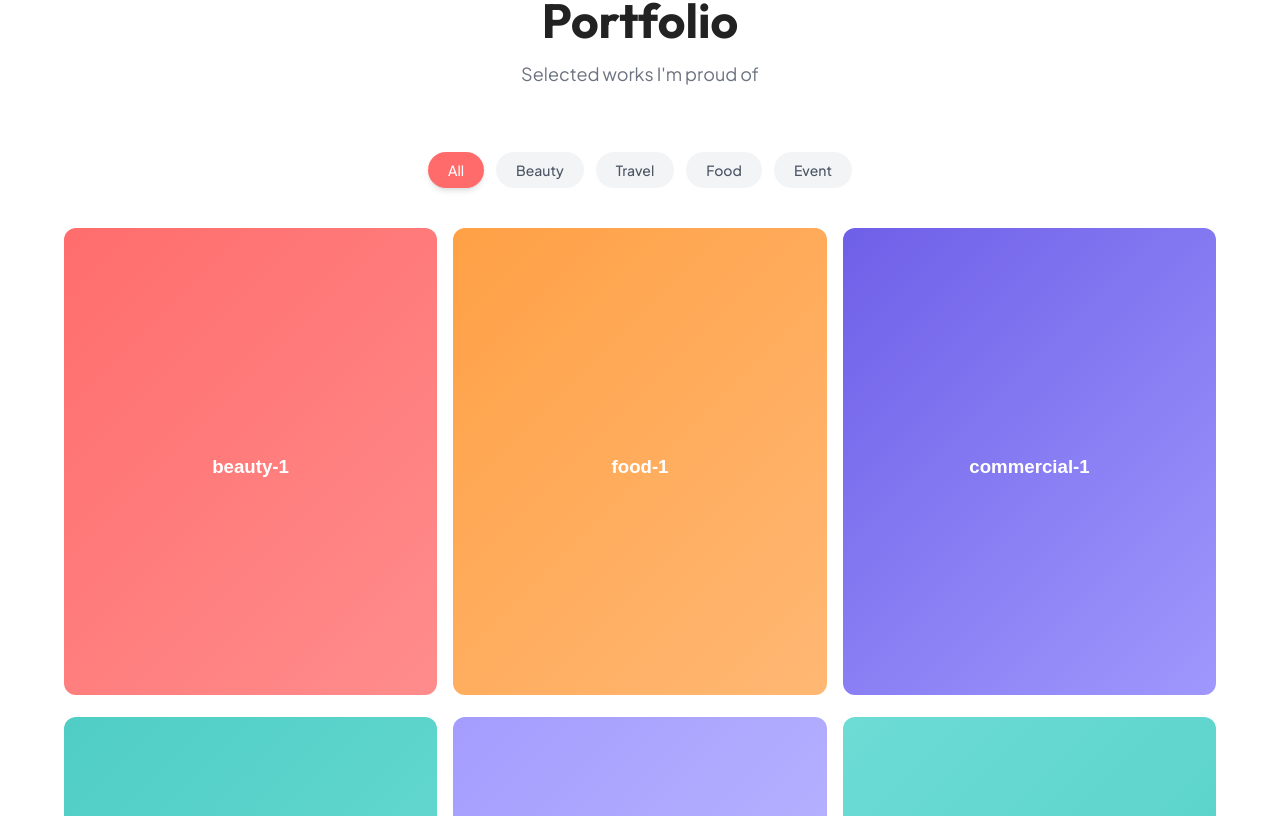
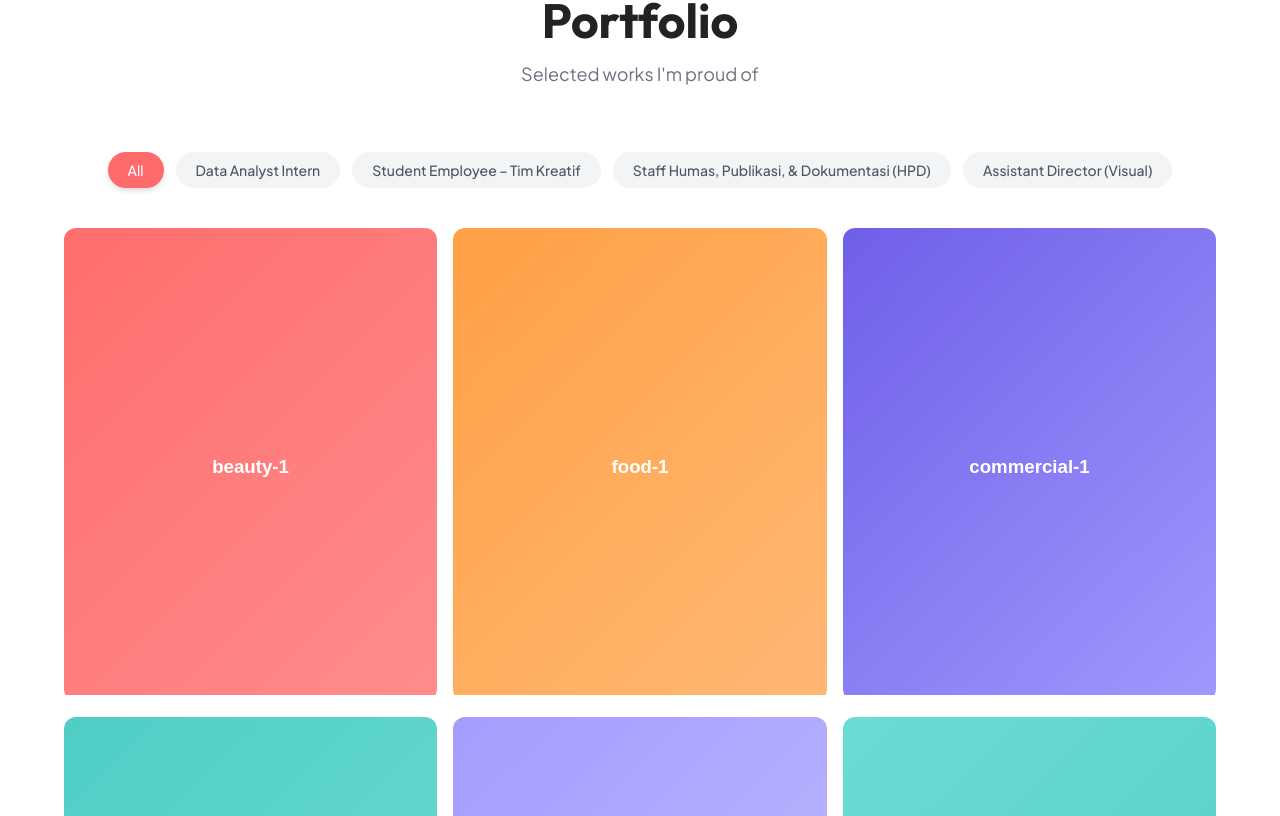
Before and after one commit to faeznz/porto-cc-dwrsma, a Next.js app: page / in a window 1280 px wide. Shown: the part 4024-4840 px from the top of the page. Built offline with nearby package versions, Linux system fonts and the light colour scheme.

Commit message:
fix: smooth scroll error handling, portfolio youtube link, categories from experience

```diff
--- a/src/app/robots.ts
+++ /dev/null
@@ -1,11 +0,0 @@
-import type { MetadataRoute } from "next";
-
-export default function robots(): MetadataRoute.Robots {
-  return {
-    rules: {
-      userAgent: "*",
-      allow: "/",
-    },
-    sitemap: "https://dewirismawati.vercel.app/sitemap.xml",
-  };
-}
--- a/src/app/sitemap.ts
+++ /dev/null
@@ -1,12 +0,0 @@
-import type { MetadataRoute } from "next";
-
-export default function sitemap(): MetadataRoute.Sitemap {
-  return [
-    {
-      url: "https://dewirismawati.vercel.app",
-      lastModified: new Date(),
-      changeFrequency: "monthly",
-      priority: 1,
-    },
-  ];
-}
--- a/src/components/Portfolio.tsx
+++ b/src/components/Portfolio.tsx
@@ -12,7 +12,7 @@ import { portfolioItems } from "@/data/portfolio";
 import { PortfolioCategory } from "@/types";
 import { cn } from "@/lib/utils";
 
-const categories: PortfolioCategory[] = ["All", "Beauty", "Travel", "Food", "Event"];
+const categories: PortfolioCategory[] = ["All", "Data Analyst Intern", "Student Employee – Tim Kreatif", "Staff Humas, Publikasi, & Dokumentasi (HPD)", "Assistant Director (Visual)"];
 
 export default function Portfolio() {
   const [activeCategory, setActiveCategory] = useState<PortfolioCategory>("All");
@@ -67,12 +67,13 @@ export default function Portfolio() {
               transition={{ duration: 0.3 }}
               className="break-inside-avoid"
             >
+              <div className="group relative w-full rounded-xl overflow-hidden cursor-pointer text-left">
                 <button
                   onClick={() => {
                     const idx = filtered.findIndex((f) => f.id === item.id);
                     setLightboxIndex(idx);
                   }}
-                className="group relative w-full rounded-xl overflow-hidden cursor-pointer text-left"
+                  className="w-full"
                 >
                   <div className="relative w-full aspect-[4/5]">
                     <Image
@@ -82,16 +83,39 @@ export default function Portfolio() {
                       className="object-cover transition-transform duration-500 group-hover:scale-110"
                       sizes="(max-width: 640px) 100vw, (max-width: 1024px) 50vw, 33vw"
                     />
+                    {item.youtube && (
+                      <div className="absolute inset-0 flex items-center justify-center">
+                        <div className="w-14 h-14 rounded-full bg-white/90 flex items-center justify-center shadow-lg group-hover:scale-110 transition-transform duration-300">
+                          <svg viewBox="0 0 24 24" className="w-6 h-6 ml-0.5 text-red-600" fill="currentColor">
+                            <path d="M8 5v14l11-7z" />
+                          </svg>
                         </div>
-                <div className="absolute inset-0 bg-gradient-to-t from-black/70 via-black/10 to-transparent opacity-0 group-hover:opacity-100 transition-opacity duration-300 flex flex-col justify-end p-4">
+                      </div>
+                    )}
+                  </div>
+                </button>
+                <div className="absolute inset-0 bg-gradient-to-t from-black/70 via-black/10 to-transparent opacity-0 group-hover:opacity-100 transition-opacity duration-300 flex flex-col justify-end p-4 pointer-events-none">
                   <h3 className="text-white font-bold text-lg">{item.title}</h3>
                   <p className="text-white/80 text-sm">{item.category}</p>
                   <p className="text-white/60 text-xs mt-1">{item.client}</p>
-                  <span className="mt-2 text-xs text-white bg-white/20 px-3 py-1 rounded-full w-fit backdrop-blur-sm">
+                  <div className="flex gap-2 mt-2">
+                    <span className="text-xs text-white bg-white/20 px-3 py-1 rounded-full w-fit backdrop-blur-sm">
                       View Detail
                     </span>
+                    {item.youtube && (
+                      <a
+                        href={item.youtube}
+                        target="_blank"
+                        rel="noopener noreferrer"
+                        onClick={(e) => e.stopPropagation()}
+                        className="text-xs text-white bg-red-500/80 px-3 py-1 rounded-full w-fit backdrop-blur-sm hover:bg-red-500 transition-colors pointer-events-auto"
+                      >
+                        Watch Video
+                      </a>
+                    )}
                   </div>
-              </button>
+                </div>
+              </div>
             </motion.div>
           ))}
         </AnimatePresence>
--- a/src/components/SmoothScroll.tsx
+++ b/src/components/SmoothScroll.tsx
@@ -1,10 +1,14 @@
 "use client";
 
 import { ReactNode, useEffect } from "react";
-import Lenis from "lenis";
 
 export default function SmoothScroll({ children }: { children: ReactNode }) {
   useEffect(() => {
+    let rafId: number;
+
+    async function initLenis() {
+      try {
+        const Lenis = (await import("lenis")).default;
         const lenis = new Lenis({
           duration: 1.2,
           easing: (t: number) => Math.min(1, 1.001 - Math.pow(2, -10 * t)),
@@ -16,13 +20,24 @@ export default function SmoothScroll({ children }: { children: ReactNode }) {
 
         function raf(time: number) {
           lenis.raf(time);
-      requestAnimationFrame(raf);
+          rafId = requestAnimationFrame(raf);
         }
 
-    requestAnimationFrame(raf);
+        rafId = requestAnimationFrame(raf);
 
         return () => {
+          cancelAnimationFrame(rafId);
           lenis.destroy();
+        };
+      } catch (e) {
+        console.warn("Lenis smooth scroll failed to load:", e);
+      }
+    }
+
+    const cleanup = initLenis();
+
+    return () => {
+      if (cleanup) cleanup.then((fn) => fn?.());
     };
   }, []);
 
--- a/src/components/ui/AnimatedCounter.tsx
+++ b/src/components/ui/AnimatedCounter.tsx
@@ -16,10 +16,7 @@ export default function AnimatedCounter({ value, label }: AnimatedCounterProps)
   const numValue = parseInt(value.replace(/[^0-9]/g, "")) || 0;
   const suffix = value.replace(/[0-9]/g, "");
 
-  const count = useSpring(0, {
-    duration: 2000,
-    bounce: 0,
-  });
+  const count = useSpring(0, { stiffness: 50, damping: 20 });
 
   useMotionValueEvent(count, "change", (latest) => {
     setDisplayValue(Math.round(latest));
--- a/src/data/portfolio.ts
+++ b/src/data/portfolio.ts
@@ -17,7 +17,7 @@ export const portfolioItems: PortfolioItem[] = [
   {
     id: 1,
     title: "Wardah Campaign",
-    category: "Beauty",
+    category: "Student Employee – Tim Kreatif",
     client: "Wardah",
     image: "/images/portfolio/beauty-1.svg",
     instagram: "https://instagram.com/p/example1",
@@ -25,7 +25,7 @@ export const portfolioItems: PortfolioItem[] = [
   {
     id: 2,
     title: "Traveling to Bali",
-    category: "Travel",
+    category: "Student Employee – Tim Kreatif",
     client: "Traveloka",
     image: "/images/portfolio/travel-1.svg",
     instagram: "https://instagram.com/p/example2",
@@ -33,7 +33,7 @@ export const portfolioItems: PortfolioItem[] = [
   {
     id: 3,
     title: "Summer Fashion Lookbook",
-    category: "Fashion",
+    category: "Student Employee – Tim Kreatif",
     client: "Zalora",
     image: "/images/portfolio/fashion-1.svg",
     instagram: "https://instagram.com/p/example3",
@@ -41,7 +41,7 @@ export const portfolioItems: PortfolioItem[] = [
   {
     id: 4,
     title: "Food Review: New Cafe",
-    category: "Food",
+    category: "Student Employee – Tim Kreatif",
     client: "Personal Brand",
     image: "/images/portfolio/food-1.svg",
     instagram: "https://instagram.com/p/example4",
@@ -49,7 +49,7 @@ export const portfolioItems: PortfolioItem[] = [
   {
     id: 5,
     title: "Music Festival Coverage",
-    category: "Event",
+    category: "Staff Humas, Publikasi, & Dokumentasi (HPD)",
     client: "Festival Musik",
     image: "/images/portfolio/event-1.svg",
     instagram: "https://instagram.com/p/example5",
@@ -57,7 +57,7 @@ export const portfolioItems: PortfolioItem[] = [
   {
     id: 6,
     title: "Skincare Product Launch",
-    category: "Beauty",
+    category: "Student Employee – Tim Kreatif",
     client: "Somethinc",
     image: "/images/portfolio/beauty-2.svg",
     instagram: "https://instagram.com/p/example6",
@@ -65,23 +65,24 @@ export const portfolioItems: PortfolioItem[] = [
   {
     id: 7,
     title: "Commercial Brand Video",
-    category: "Commercial",
-    client: "Gojek",
+    category: "Data Analyst Intern",
+    client: "LAN RI",
     image: "/images/portfolio/commercial-1.svg",
     instagram: "https://instagram.com/p/example7",
   },
   {
     id: 8,
     title: "Weekend Getaway",
-    category: "Travel",
-    client: "Airbnb",
+    category: "Assistant Director (Visual)",
+    client: "Personal Project",
     image: "/images/portfolio/travel-2.svg",
     instagram: "https://instagram.com/p/example8",
+    youtube: "https://youtu.be/LJyl_kTItjc",
   },
   {
     id: 9,
     title: "Makeup Tutorial Series",
-    category: "Beauty",
+    category: "Student Employee – Tim Kreatif",
     client: "Make Over",
     image: "/images/portfolio/beauty-3.svg",
     instagram: "https://instagram.com/p/example9",
--- a/src/types/index.ts
+++ b/src/types/index.ts
@@ -41,10 +41,11 @@ export interface PortfolioItem {
   category: PortfolioCategory;
   client: string;
   image: string;
-  instagram: string;
+  instagram?: string;
+  youtube?: string;
 }
 
-export type PortfolioCategory = "All" | "Beauty" | "Fashion" | "Travel" | "Food" | "Event" | "Commercial";
+export type PortfolioCategory = "All" | "Data Analyst Intern" | "Student Employee – Tim Kreatif" | "Staff Humas, Publikasi, & Dokumentasi (HPD)" | "Assistant Director (Visual)";
 
 export interface InstagramPost {
   id: number;
```
Also changed, not shown: public/robots.txt (added), 1 other file (tests, documents, lock files or other folders). Lines whose indentation alone changed are shown as unchanged.
